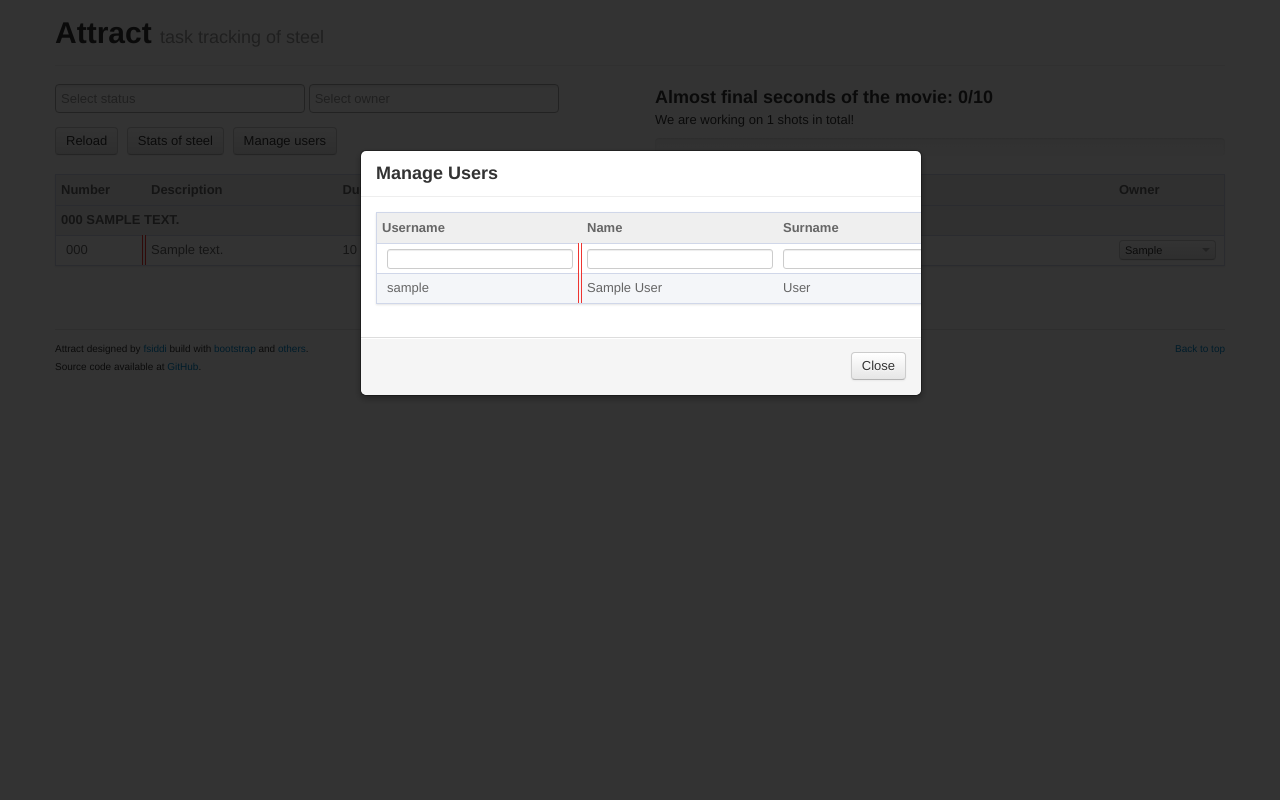
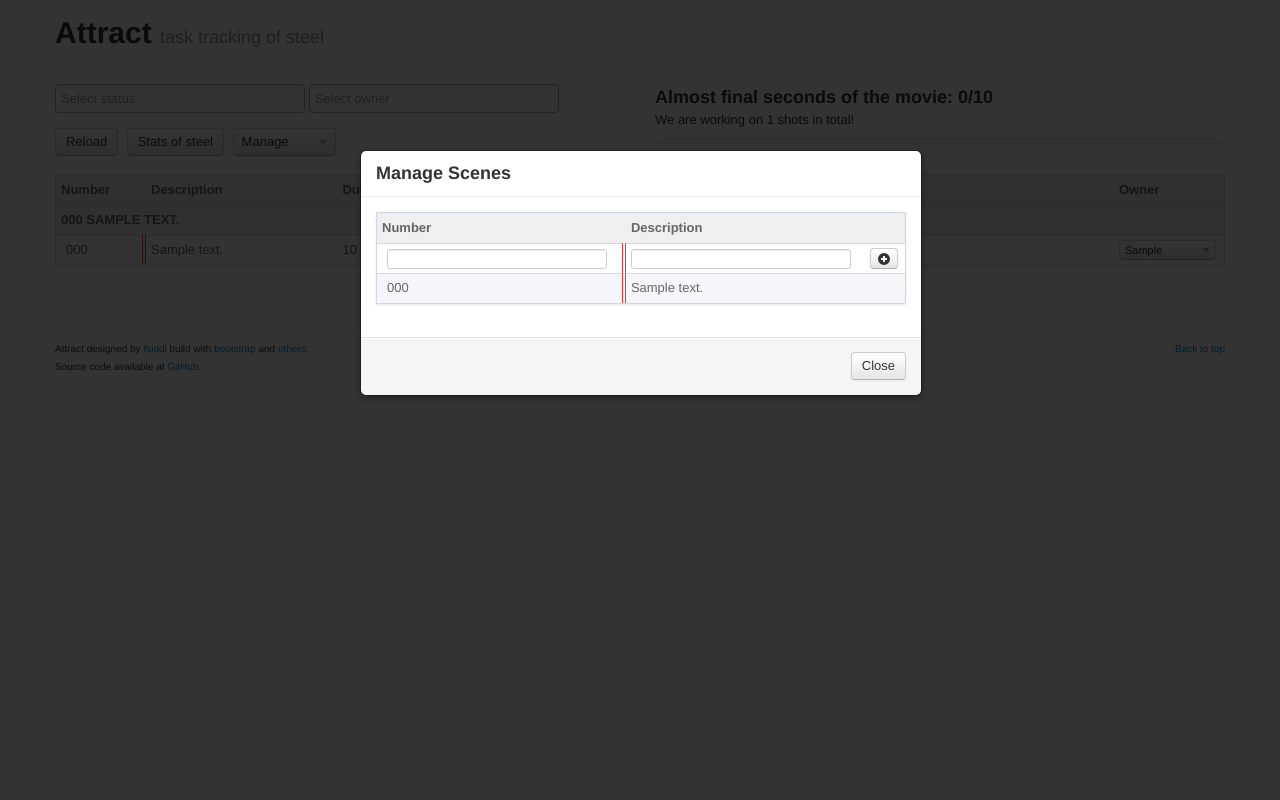
Before and after one commit to wardrums/attract, a PHP site: page / in a window 1280 px wide. Run offline with PHP 8.4, Linux system fonts and the light colour scheme; tables that the repository leaves empty or names only in its code hold one stand-in row (values such as "Sample post"); a stand-in replaces the project's code that opens the database connection.

Commit message:
Added scene management

```diff
--- a/app/models.php
+++ b/app/models.php
@@ -35,4 +35,6 @@ $sum_fix = $row['value_sum'];
 $users_query_result = $dbh->query("SELECT * FROM users");
 
 
+
+
 ?>
--- a/assets/css/attract.css
+++ b/assets/css/attract.css
@@ -41,7 +41,8 @@ select.editbox option {
 	width: auto;
 }
 
-#users .row_controls a {
+#users .row_controls a,
+#scenes .row_controls a {
 	margin-left: 7px;
 }
 
--- a/assets/js/attract.js
+++ b/assets/js/attract.js
@@ -7,6 +7,10 @@ $(document).ready(function() {
 	});
 
 	$('#manageUsersModal').modal({
+		show: false
+	});
+
+	$('#manageScenesModal').modal({
 		show: true
 	});
 
@@ -26,6 +30,13 @@ $(document).ready(function() {
 	});
 
 	$("#users").tablecloth({
+		theme: "paper",
+		striped: true,
+		sortable: true,
+		condensed: true
+	});
+
+	$("#scenes").tablecloth({
 		theme: "paper",
 		striped: true,
 		sortable: true,
@@ -137,7 +148,7 @@ $(document).ready(function() {
 		});
 	}
 
-	$("ul.dropdown-menu li a").on("click", function(){
+	$(".edit_tr ul.dropdown-menu li a").on("click", function(){
 	    var href = $(this).attr("href");
 	    var dropdown_label = $(this).parent().parent().prev();
 	    var value = href.substring(1);
@@ -170,12 +181,12 @@ $(document).ready(function() {
 
 	$(".edit_td").click(function(){
 		var table = $(this).closest("table").attr("class").split(' ')[0];
-		var row_id = $(this).parent().attr('id');
+		var row_id = $(this).parent().attr('id').split('_')[1];
 		var cell = $(this).children().attr('class').split(' ')[0];
 		selectThis(table, row_id, cell);
 	}).change(function(){
 		var table = $(this).closest("table").attr("class").split(' ')[0];
-		var row_id = $(this).parent().attr('id');
+		var row_id = $(this).parent().attr('id').split('_')[1];;
 		var cell = $(this).children().attr('class').split(' ')[0];
 		editThis(table, row_id, cell);
 	});
--- a/index.php
+++ b/index.php
@@ -132,6 +132,56 @@
 				</div>
 		    </div>
 
+		    <div class="modal hide" id="manageScenesModal">
+		    	<div class="modal-header">
+		    		<h3>Manage Scenes</h3>
+		    	</div>
+			    <div class="modal-body">
+
+			    	<table id="scenes" class="scenes">
+						<thead>
+							<tr>
+								<th>Number</th>
+								<th>Description</th>
+								<th></th>
+							</tr>
+						</thead>
+						<tbody>
+							<tr id="scene_input_form">
+								<td><input type="text" value="" class="" id="new_scene_number"/></td>
+								<td><input type="text" value="" class="" id="new_scene_description"/></td>
+								<td><a class="btn btn-mini" href="#" id="addScene"><i class="icon-plus-sign"></i></a></td>
+							</tr>
+
+
+						<?php $scenes_query_result = $dbh->query("SELECT * FROM scenes");
+						while($scene_row = $scenes_query_result->fetch(PDO::FETCH_ASSOC)) {
+							$scene_id = $scene_row['id'];
+							$scene_number = $scene_row['number'];
+							$scene_description = $scene_row['description'];?>
+							<tr id="scene_<?php echo $scene_id; ?>" class="edit_tr">
+								<td class="edit_td">
+									<span id="scene_number_<?php echo $scene_id; ?>" class="scene_number text"><?php echo $scene_number; ?></span>
+									<input type="text" value="<?php echo $scene_number; ?>" class="editbox" id="scene_number_input_<?php echo $scene_id; ?>" />
+								</td>
+								<td class="edit_td">
+									<span id="scene_description_<?php echo $scene_id; ?>" class="scene_description text"><?php echo $scene_description; ?></span>
+									<input type="text" value="<?php echo $scene_description; ?>" class="editbox" id="scene_description_input_<?php echo $scene_id; ?>" />
+								</td>
+								<td class="row_controls"><a class="delete_row" href="#"><i class="icon-remove-sign"></i></a></td>
+							</tr>
+						<?php } ?>
+
+						</tbody>
+					</table>
+
+
+			    </div>
+			    <div class="modal-footer">
+				    <a href="#" class="btn" data-dismiss="modal">Close</a>
+				</div>
+		    </div>
+
 
 
 			<section>
@@ -164,7 +214,13 @@
 						<div class="btn-toolbar">
 							<div class="btn-group"><a class="btn prev" href="">Reload</a> </div>
 							<div class="btn-group"><a class="btn" data-toggle="modal" href="#statsModal">Stats of steel</a></div>
-							<div class="btn-group"><a class="btn" data-toggle="modal" href="#manageUsersModal">Manage users</a></div>
+						    <div class="btn-group">
+						    	<a class="btn dropdown-toggle" data-toggle="dropdown" href="#">Manage<span class="caret"></span></a>
+						    	<ul class="dropdown-menu">
+							    	<li><a data-toggle="modal" href="#manageUsersModal">Manage users</a></li>
+							    	<li><a data-toggle="modal" href="#manageScenesModal">Manage scenes</a></li>
+							    </ul>
+						    </div>
 
 						</div>
 					</div>
@@ -199,7 +255,7 @@
 								</tr>
 							</thead>
 							<?php
-
+							// We get all the scenes
 							$sql_scenes = $dbh->query("SELECT * FROM scenes");
 
 
@@ -236,7 +292,7 @@
 									$owner = $shot_row['owner'];
 								?>
 
-								<tr id="<?php echo $id; ?>" class="edit_tr">
+								<tr id="shot_<?php echo $id; ?>" class="edit_tr">
 									<td>
 										<span id="number_<?php echo $id; ?>" class="number text"><?php echo $number; ?></span>
 										<input type="text" value="<?php echo $number; ?>" class="editbox" id="number_input_<?php echo $id; ?>" />
@@ -321,9 +377,13 @@
 
 									</td>
 								</tr>
-								<?php }
+								<?php }?>
+								</tbody> <?php
 								}	?>
-							</tbody>
+								<!-- TODO: fix this hack to prevent javascript failure when shot database is empty -->
+								<tbody></tbody>
+
+
 						</table>
 					</div>
 				</div>
```
